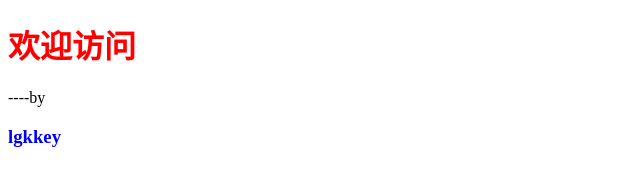
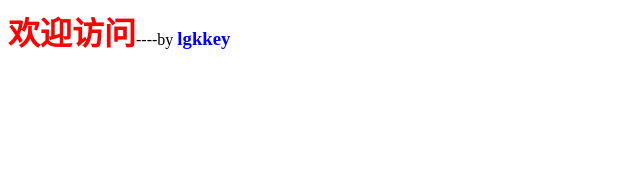
Before and after one commit to lgkkey/lgkkey.github.io, a plain HTML site: page index.html in a window 1280 px wide. Shown: the whole page, without its empty margins (0-640 px from the left). Drawn offline with Linux system fonts and the light colour scheme.

Commit message:
Update index.html

```diff
--- a/index.html
+++ b/index.html
@@ -7,6 +7,6 @@
 
   </head>
   <body>
-    <h1 style='color:red'>欢迎访问</h1>----by <h3 style="color:#00f">lgkkey</h3>
+    <h1 style='color:red ; display:inline'>欢迎访问</h1>----by <h3 style="color:#00f;display:inline">lgkkey</h3>
   </body>
 </html>
```
